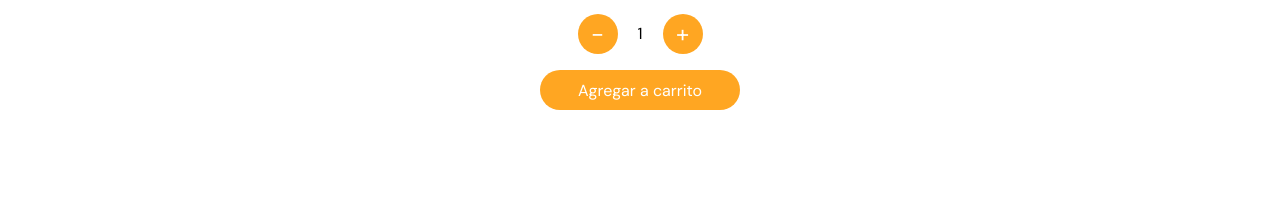
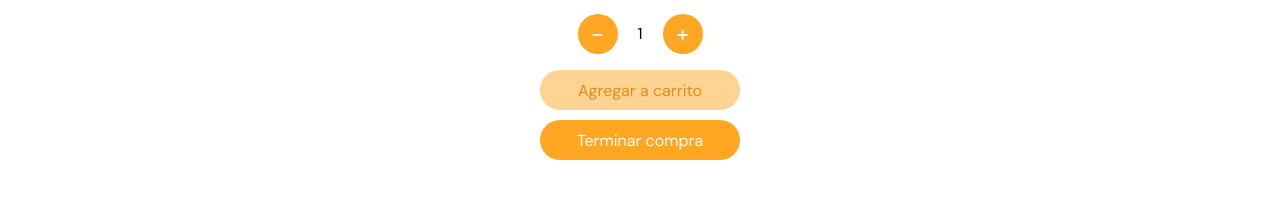
Before and after one commit to gabitozk/coderhouse-reactjs, a React (Create React App) app: page /1 in a window 1280 px wide. Shown: the part 553-752 px from the top of the page. Built offline with nearby package versions, Linux system fonts and the light colour scheme; data requests are answered from the project's data file.

Commit message:
Fix ItemDetail e ItemCount component

```diff
--- a/src/components/ItemCount/index.jsx
+++ b/src/components/ItemCount/index.jsx
@@ -1,32 +1,14 @@
-import { useState } from "react";
 import './style.css';
 
-const ItemCount = ({stock, initial, onAdd}) => {
-    const [cant, setCant] = useState(initial);
-    const [stk, setStk] = useState(stock - cant);
-
-    const sumaCant = () => {
-        if(stk) {
-            setCant(cant + 1);
-            setStk(stk - 1);
-        }
-    }
-
-    const restCant = () => {
-        if(cant) {
-            setCant(cant - 1);
-            setStk(stk + 1);
-        }
-    }
-
+const ItemCount = ({ onAdd, sumaCant, restCant, itemCant }) => {
     return (
         <div className="item-count-container">
             <div className="item-count-buttons-container">
                 <button onClick={restCant}>-</button>
-                <p>{cant}</p>
+                <p>{itemCant}</p>
                 <button onClick={sumaCant}>+</button>
                 </div>
-            <button className="item-count-add-cart" onClick={()=> onAdd(cant)} >Agregar a carrito</button>
+            <button className="item-count-add-cart" onClick={()=> onAdd(itemCant)}>Agregar a carrito</button>
         </div>
     );
 }
--- a/src/components/ItemCount/style.css
+++ b/src/components/ItemCount/style.css
@@ -30,8 +30,8 @@
     border-radius: 100px;
     border: none;
     margin-top: 10px;
-    background-color: rgb(255, 166, 34);
-    color: #fff;
+    background-color: rgb(255, 211, 145);
+    color: rgb(223, 142, 22);
     font-family: 'DM Sans', sans-serif;
     font-size: 1rem;
     cursor: pointer;
--- a/src/components/ItemDetail/ItemDetail.jsx
+++ b/src/components/ItemDetail/ItemDetail.jsx
@@ -1,13 +1,31 @@
 import './style.css';
 import ItemCount from '../ItemCount';
+import { useState } from 'react';
+import { Link } from 'react-router-dom';
 
 const ItemDetail = ( {item} ) => {
+    const [ itemCant, setItemCant ] = useState(1);
+    const [ stock, setStock ] = useState(item.stock - 1);
+
+    const sumaCant = () => {
+        if(stock) {
+            setItemCant((prevState) => prevState + 1);
+            setStock((prevState) => prevState - 1);
+        }
+    }
+
+    const restCant = () => {
+        if(itemCant) {
+            setItemCant((prevState) => prevState - 1);
+            setStock((prevState) => prevState + 1);
+        }
+    }
 
     const onAdd = (cant) => {
         if (cant) {
-          console.log(`Agregaste ${cant} productos`);
+          console.log(`Has agregado: ${cant} ${item.title}`)
         }
-      };
+    };
 
     return (
         <div className="item-detail-container">
@@ -15,7 +33,14 @@ const ItemDetail = ( {item} ) => {
             <img src={item.img} alt={item.title}/>
             <p className="item-detail-price">${item.price}</p>
             <p>{item.description}</p>
-            <ItemCount stock={item.stock} initial={1} onAdd={onAdd} />
+            <ItemCount onAdd={onAdd}
+                       sumaCant={sumaCant}
+                       restCant={restCant}
+                       itemCant={itemCant}
+            />
+            <button className='item-detail-button-buy'>
+                <Link to="/cart">Terminar compra</Link>
+            </button>
         </div>
     )
 }
--- a/src/components/ItemDetail/style.css
+++ b/src/components/ItemDetail/style.css
@@ -30,3 +30,20 @@
 .item-detail-title {
     font-size: 2rem;
 }
+
+.item-detail-button-buy {
+    width: 200px;
+    height: 40px;
+    border-radius: 100px;
+    border: none;
+    margin-top: 10px;
+    background-color: rgb(255, 166, 34);
+    font-family: 'DM Sans', sans-serif;
+    font-size: 1rem;
+    cursor: pointer;
+}
+
+.item-detail-button-buy a {
+    text-decoration: none;
+    color: #fff;
+}
```
